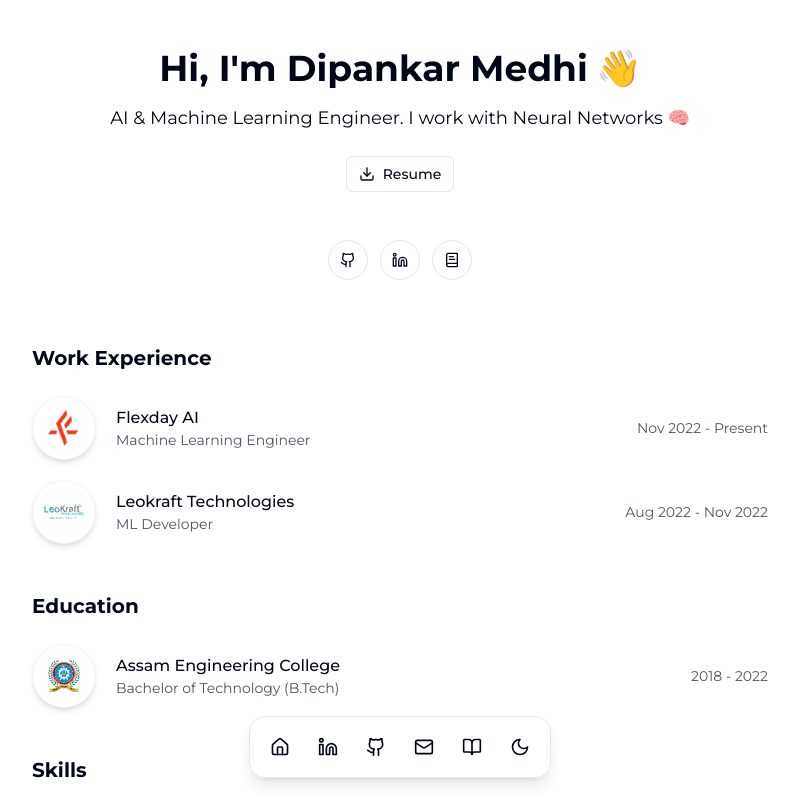
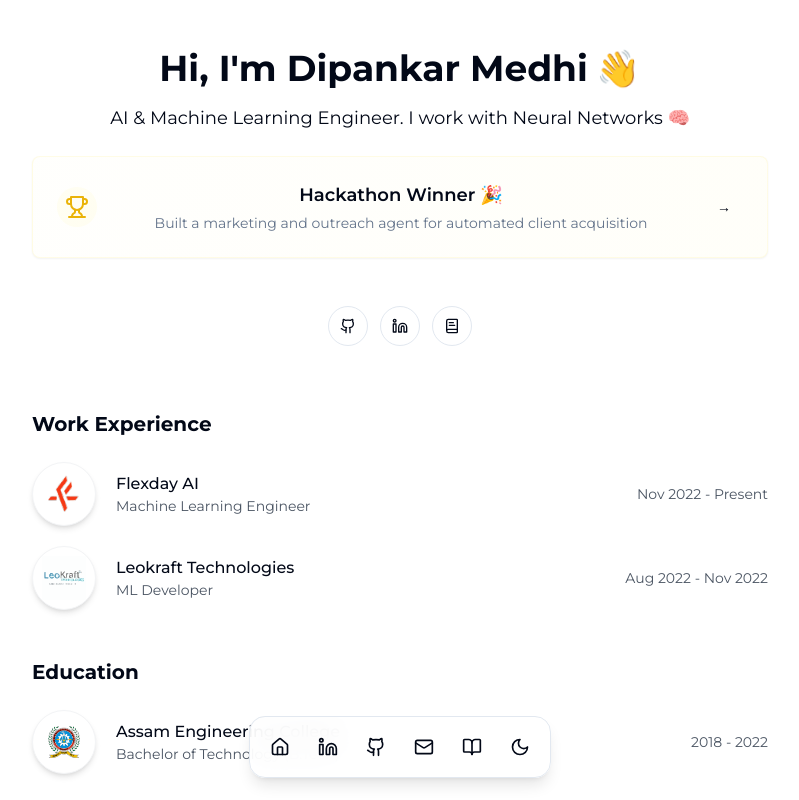
Before and after one commit to d1pankarmedhi/portfolio, a React (Vite) app: page / in a window 1280 px wide. Shown: the top 800 px of the page, without its empty margins (240-1039 px from the left). Built offline with nearby package versions, Linux system fonts and the light colour scheme.

Commit message:
feat: hackathon component

```diff
--- a/src/components/Header.tsx
+++ b/src/components/Header.tsx
@@ -1,12 +1,117 @@
 import React from "react";
 import { Button } from "@/components/ui/button";
-import { Download } from "lucide-react";
+import { Download, Trophy, Award, ExternalLink } from "lucide-react";
+import { Card } from "@/components/ui/card";
+import {
+  Dialog,
+  DialogContent,
+  DialogDescription,
+  DialogHeader,
+  DialogTitle,
+  DialogTrigger,
+} from "@/components/ui/dialog";
+import { ScrollArea } from "@/components/ui/scroll-area";
 
 interface HeaderProps {
   name: string;
   title: string;
   twitter?: string;
 }
+
+const Featured = () => {
+  return (
+    <Dialog>
+      <DialogTrigger asChild>
+        <Card className="w-full max-w-3xl p-6 bg-gradient-to-r from-yellow-50/10 to-yellow-100/10 border border-yellow-200/20 cursor-pointer hover:bg-yellow-100/5 transition-colors">
+          <div className="flex items-center gap-4">
+            <div className="p-2 rounded-full bg-yellow-100/20">
+              <Trophy className="w-6 h-6 text-yellow-500" />
+            </div>
+            <div className="flex-1">
+              <h3 className="font-semibold text-lg">Hackathon Winner 🎉</h3>
+              <p className="text-sm text-muted-foreground mt-1">
+                Built a marketing and outreach agent for automated client acquisition
+              </p>
+            </div>
+            <Button variant="ghost" size="sm" className="hover:bg-yellow-100/20">
+              →
+            </Button>
+          </div>
+        </Card>
+      </DialogTrigger>
+
+      <DialogContent className="max-w-4xl max-h-[80vh]">
+        <DialogHeader>
+          <DialogTitle className="flex items-center gap-2 text-2xl">
+            <Trophy className="w-8 h-8 text-yellow-500" />
+            Hackathon Champion 2025
+          </DialogTitle>
+          <DialogDescription>
+            Flexday Innovathon • October 2025
+          </DialogDescription>
+        </DialogHeader>
+
+        <ScrollArea className="mt-4 pr-4">
+          <div className="space-y-6">
+            {/* Project Images */}
+            <div className="grid grid-cols-2 gap-4">
+              <img
+                src="/achievements/trophy.jpg"
+                alt="Hackathon Trophy"
+                className="rounded-lg w-full h-48 object-cover"
+              />
+              <img
+                src="/achievements/certificate.jpg"
+                alt="Achievement Certificate"
+                className="rounded-lg w-full h-48 object-cover"
+              />
+            </div>
+
+            {/* Project Description */}
+            <div className="space-y-4">
+              <h3 className="text-lg font-semibold">About the Project</h3>
+              <p className="text-muted-foreground">
+                An AI marketing and outreach platform that automates the entire customer lifecycle,
+                from acquisition to engagement. It uses multimodal LLMs to perform deep research,
+                generate insights, craft personalized emails, and create automated one-pager solution proposals.
+              </p>
+
+              {/* <div className="space-y-2">
+                <h4 className="font-medium">Key Achievements:</h4>
+                <ul className="list-disc list-inside space-y-1 text-muted-foreground">
+                  <li>First Place among 100+ participating teams</li>
+                  <li>Best Technical Innovation Award</li>
+                  <li>Featured in [relevant publication/platform]</li>
+                </ul>
+              </div> */}
+
+              {/* <div className="space-y-2">
+                <h4 className="font-medium">Technologies Used:</h4>
+                <div className="flex flex-wrap gap-2">
+                  {["Python", "OpenAI", "LangChain", "Vector DB", "React"].map((tech) => (
+                    <span key={tech} className="px-2 py-1 bg-secondary rounded-md text-sm">
+                      {tech}
+                    </span>
+                  ))}
+                </div>
+              </div> */}
+            </div>
+
+            {/* Call to Action
+            <div className="flex gap-4 pt-4">
+              <Button className="flex items-center gap-2">
+                View Demo <ExternalLink className="w-4 h-4" />
+              </Button>
+              <Button variant="outline" className="flex items-center gap-2">
+                View Code <ExternalLink className="w-4 h-4" />
+              </Button>
+            </div> */}
+          </div>
+        </ScrollArea>
+      </DialogContent>
+    </Dialog>
+  );
+};
 
 const Header: React.FC<HeaderProps> = ({ name, title, twitter }) => {
   return (
@@ -20,7 +125,8 @@ const Header: React.FC<HeaderProps> = ({ name, title, twitter }) => {
           {twitter && <span></span>}
         </p>
       </div>
-      <Button
+      <Featured />
+      {/* <Button
         variant="outline"
         size="sm"
         className="flex items-center gap-2 hover:scale-105 transition-transform duration-200"
@@ -32,7 +138,7 @@ const Header: React.FC<HeaderProps> = ({ name, title, twitter }) => {
         >
           Resume
         </a>
-      </Button>
+      </Button> */}
     </div>
   );
 };
```
